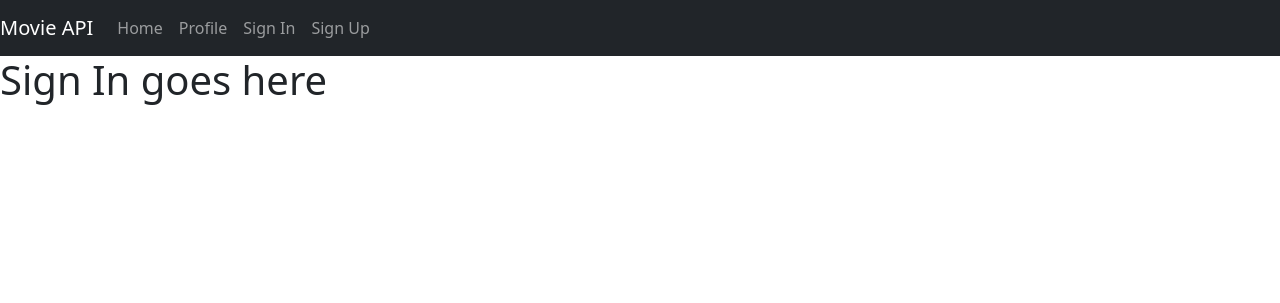
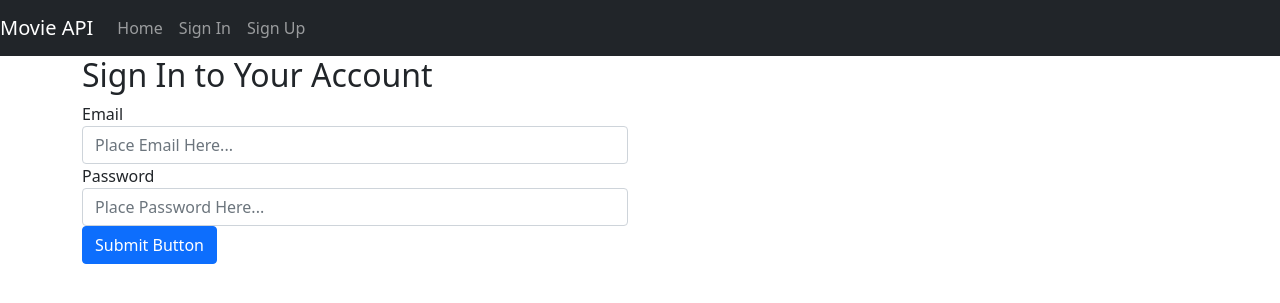
Before and after one commit to Vida-G/Movie-Lovers-Flask, a Flask app: page /signin in a window 1280 px wide. Shown: the top 303 px of the page. Run offline with Flask 2, Linux system fonts and the light colour scheme; some libraries are stand-ins or nearby versions.

Commit message:
complete sign-in/sign-out/logout/profile, conditional navbar, and flash messages

```diff
--- a/movie_lovers/__init__.py
+++ b/movie_lovers/__init__.py
@@ -1,9 +1,10 @@
 from flask import Flask
 from config import Config
 from .authentication.routes import auth
+from .api.routes import api
 from .site.routes import site
 from flask_migrate import Migrate
-from .models import db
+from .models import db, login_manager
 
 # instantiating a new flask app
 app = Flask(__name__)
@@ -11,7 +12,11 @@ app.config.from_object(Config)
 
 app.register_blueprint(auth)
 app.register_blueprint(site)
+app.register_blueprint(api)
 
 db.init_app(app)
 
+login_manager.init_app(app)
+login_manager.login_view = 'auth.signin'
+
 migrate = Migrate(app, db)
--- a/movie_lovers/authentication/auth_templates/signin.html
+++ b/movie_lovers/authentication/auth_templates/signin.html
@@ -1,4 +1,42 @@
 {% extends 'base.html' %}
 {% block content %}
-<h1>Sign In goes here</h1>
+<!-- Auth Failed conditional HTML rendering -->
+{% with messages = get_flashed_messages(with_categories = true) %}
+    {% if messages %}
+        {% for cat, msg in messages %}
+            {% if cat == 'auth-failed' %}
+              <div class="alert alert-danger alert-dismissible fade show" role="alert">
+                {{ msg }}
+                <button type="button" class="btn-close" data-bs-dismiss="alert" aria-label="Close"></button>
+              </div>
+            {% endif %}
+        {% endfor %}
+    {% endif %}
+{% endwith %}
+
+
+<main class="container">
+    <div class="row">
+        <aside class="col-12 col-md-6">
+            <h2>Sign In to Your Account</h2>
+            <!-- most of the actual html below is produced by our flask form -->
+            <form method="POST">
+                <!-- This accesses the SECRET_KEY Flask variable for security purposes -->
+                {{ form.hidden_tag() }}
+                <div class="form-group">
+                    <fieldset id="email-field">
+                        {{ form.email.label }}
+                        {{ form.email(class = "form-control", placeholder = "Place Email Here...") }}
+                    </fieldset>
+                    <fieldset id="email-field">
+                        {{ form.password.label }}
+                        {{ form.password(class = "form-control", placeholder = "Place Password Here...") }}
+                    </fieldset>
+                    <!-- Submit button from Flask Form -->
+                    {{ form.submit_button(class = "btn btn-primary btn-block") }}
+                </div>
+            </form>
+        </aside>
+    </div>
+</main>
 {% endblock content %}
--- a/movie_lovers/authentication/auth_templates/signup.html
+++ b/movie_lovers/authentication/auth_templates/signup.html
@@ -1,6 +1,6 @@
 {% extends 'base.html' %}
 {% block content %}
-<h1>Sign Up goes here</h1>
+
 <main class="container">
     <div class="row">
         <aside class="col-12 col-md-6">
--- a/movie_lovers/authentication/routes.py
+++ b/movie_lovers/authentication/routes.py
@@ -1,6 +1,7 @@
-from flask import Blueprint, render_template, request
+from flask import Blueprint, render_template, request, url_for, flash, redirect
 from movie_lovers.forms import UserLoginForm
-from movie_lovers.models import User, db
+from movie_lovers.models import User, db, check_password_hash
+from flask_login import login_user, login_required, logout_user
 
 
 auth = Blueprint('auth', __name__, template_folder='auth_templates')
@@ -11,15 +12,43 @@ def signup():
     if request.method == 'POST' and form.validate_on_submit():
         email = form.email.data
         password = form.password.data
-        print(email, password)
+        #print(email, password)
 
         new_user = User(email, password)
         db.session.add(new_user)
         db.session.commit()
-
+        flash(f'You have successfully registered an account under {email}', 'user-created')
+        return redirect(url_for('site.home'))
 
     return render_template('signup.html', form = form)
 
-@auth.route('/signin')
+@auth.route('/signin', methods = ['GET', 'POST'])
 def signin():
-    return render_template('signin.html')
+    form = UserLoginForm()
+    if request.method == 'POST' and form.validate_on_submit():
+        email = form.email.data
+        password = form.password.data
+        print(email, password)
+
+        logged_user = User.query.filter(User.email == email).first()
+        if logged_user and check_password_hash(logged_user.password, password):
+            login_user(logged_user)
+            flash('You are successfully logged in', 'auth-success')
+            return redirect(url_for('site.home'))
+
+        else:
+            flash('Your Email/Password is incorrect', 'auth-failed')
+            #print('failed-auth')
+            return redirect(url_for('auth.signin'))
+
+
+
+    return render_template('signin.html', form = form)
+
+
+@auth.route('/logout')
+@login_required
+def logout():
+    logout_user()
+    flash('You have Successfully logged out', 'auth-success')
+    return redirect(url_for('site.home'))
--- a/movie_lovers/site/routes.py
+++ b/movie_lovers/site/routes.py
@@ -1,4 +1,5 @@
 from flask import Blueprint, render_template
+from flask_login import login_required
 
 site = Blueprint('site', __name__, template_folder='site_templates')
 
@@ -7,5 +8,6 @@ def home():
     return render_template('index.html')
 
 @site.route('/profile')
+@login_required
 def profile():
     return render_template('profile.html')
--- a/movie_lovers/templates/base.html
+++ b/movie_lovers/templates/base.html
@@ -21,25 +21,21 @@
             <li class="nav-item active">
                 <a class="nav-link" href="{{ url_for('site.home') }}">Home <span class="sr-only">(current)</span></a>
             </li>
+            {% if current_user.is_authenticated %}
                 <li class="nav-item">
                     <a class="nav-link" href="{{ url_for('site.profile') }}">Profile</a>
                 </li>
+                <li class="nav-item">
+                    <a class="nav-link" href="{{ url_for('auth.logout') }}">Log out</a>
+                </li>
+            {% else %}
                 <li class="nav-item">
                     <a class="nav-link" href="{{ url_for('auth.signin') }}">Sign In</a>
                 </li>
                 <li class="nav-item">
                     <a class="nav-link" href="{{ url_for('auth.signup') }}">Sign Up</a>
                 </li>
-            <!-- <li class="nav-item dropdown">
-                <a class="nav-link dropdown-toggle" href="#" id="navbarDropdownMenuLink" data-toggle="dropdown" aria-haspopup="true" aria-expanded="false">
-                Dropdown link
-                </a>
-                <div class="dropdown-menu" aria-labelledby="navbarDropdownMenuLink">
-                <a class="dropdown-item" href="#">Action</a>
-                <a class="dropdown-item" href="#">Another action</a>
-                <a class="dropdown-item" href="#">Something else here</a>
-                </div>
-            </li> -->
+            {% endif %}
             </ul>
         </div>
         </nav>
```
Also changed, not shown: movie_lovers/api/routes.py (added, +7 -0 lines), movie_lovers/models.py (+11 -3 lines), movie_lovers/site/site_templates/index.html (+14 -0 lines), movie_lovers/site/site_templates/profile.html (+11 -2 lines). Lines whose indentation alone changed are shown as unchanged.
